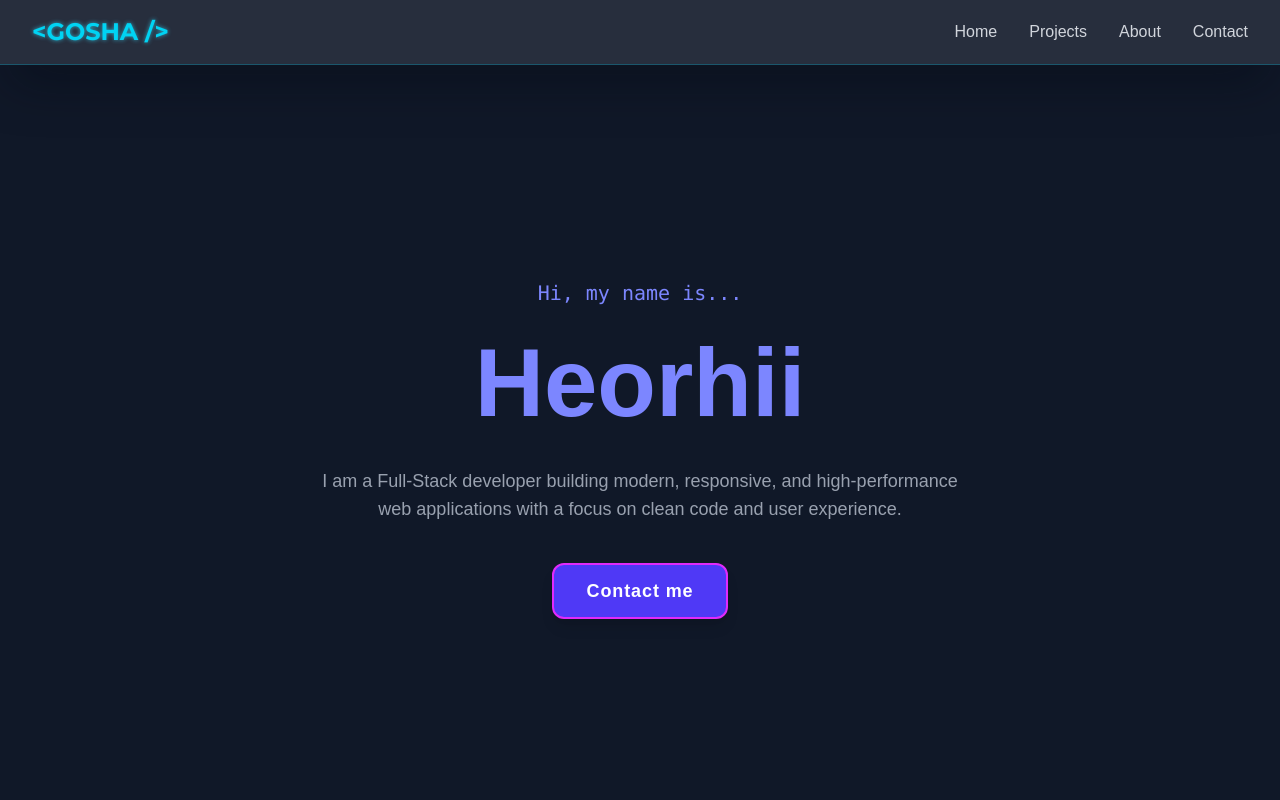
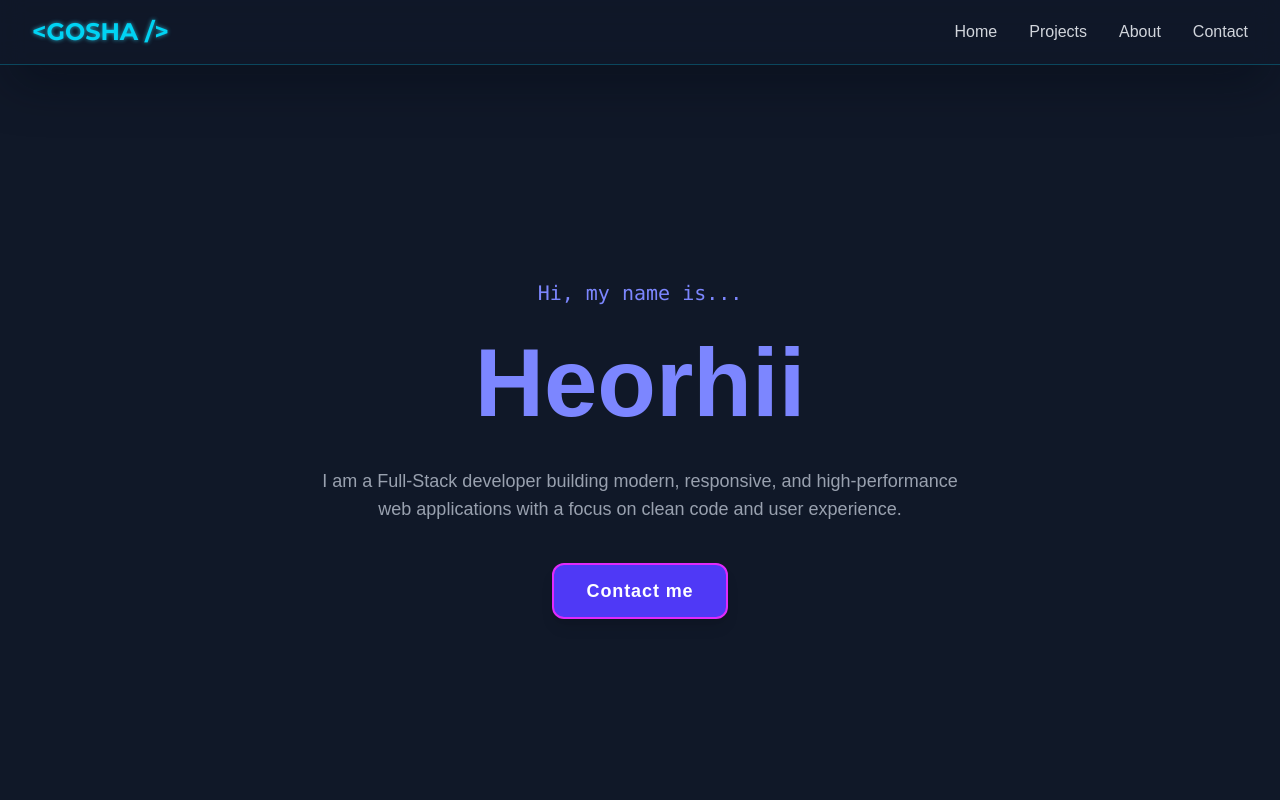
Before and after one commit to Sinonqw/MyPortfolio, a Next.js app: page / in a window 1280 px wide. Shown: the top 800 px of the page. Built offline with nearby package versions, Linux system fonts and the light colour scheme.

Commit message:
change bg

```diff
--- a/app/globals.css
+++ b/app/globals.css
@@ -10,6 +10,7 @@ body {
   color: var(--foreground);
   font-family: Arial, Helvetica, sans-serif;
   overflow-x: hidden;
+  background-color: var(--color-gray-900)
 }
 html {
   scroll-behavior: smooth;
```
